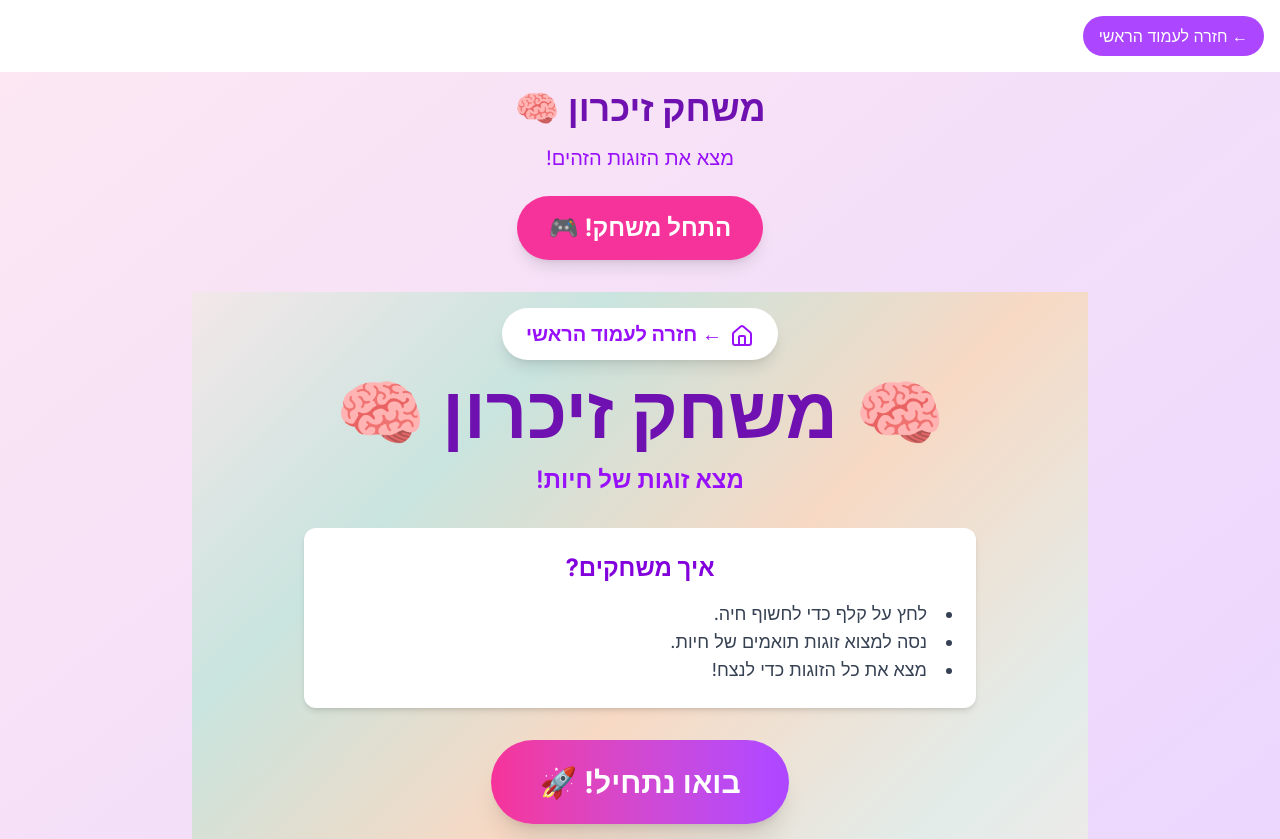
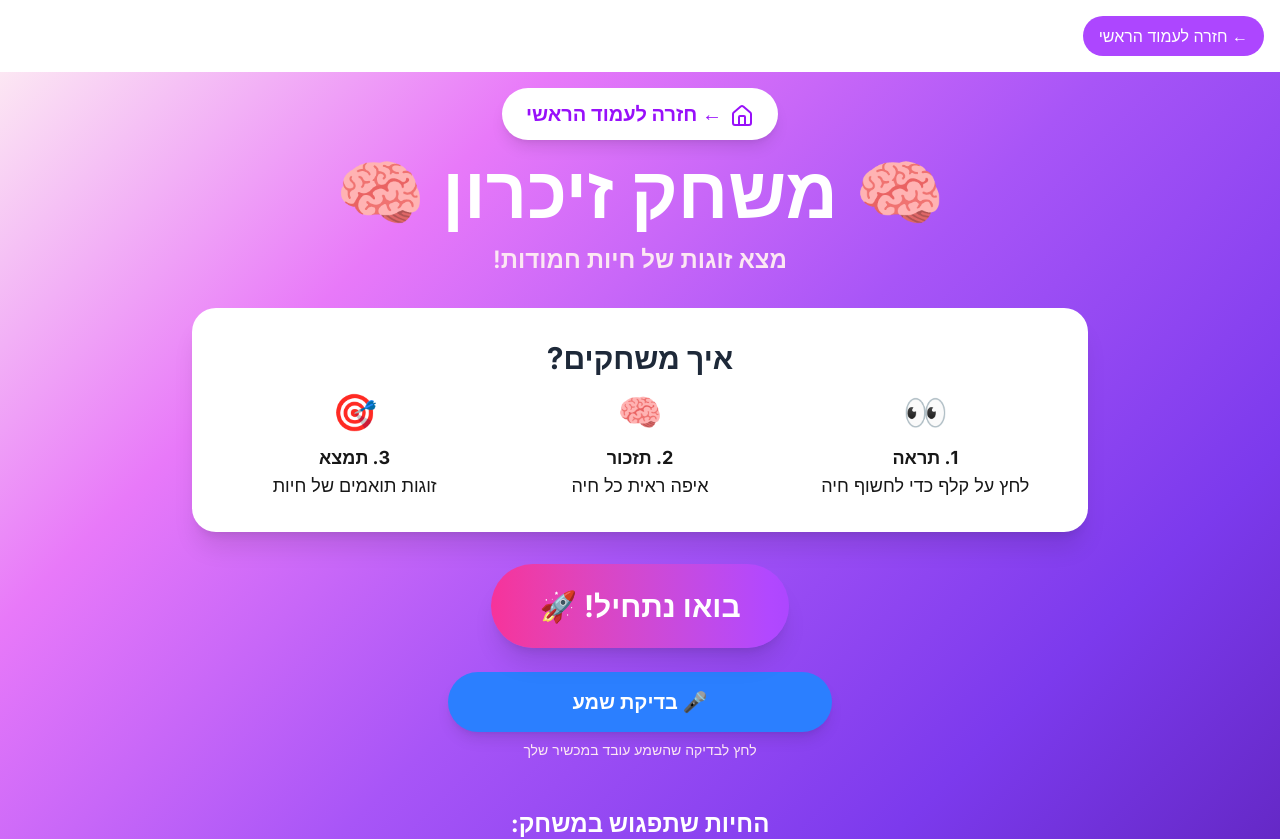
Before and after one commit to benshabbat/GamesForMyKids, a Next.js app in the folder gamesformykids/: page /games/memory in a window 1280 px wide. Shown: the top 839 px of the page. Built offline with nearby package versions, Linux system fonts and the light colour scheme.

Commit message:
feat: enhance memory game UI with improved animations, styling, and audio feedback features

```diff
--- a/gamesformykids/app/games/memory/GameHeader.tsx
+++ b/gamesformykids/app/games/memory/GameHeader.tsx
@@ -1,3 +1,4 @@
+import { Home, RotateCcw } from "lucide-react";
 
 interface GameHeaderProps {
   isGameStarted: boolean;
@@ -7,38 +8,46 @@ interface GameHeaderProps {
 }
 
 export default function GameHeader({
-  isGameStarted,
   matchedPairs,
   totalPairs,
   onStart,
 }: GameHeaderProps) {
   return (
     <div className="text-center mb-8">
-      <h1 className="text-4xl font-bold text-purple-800 mb-4">
-        משחק זיכרון 🧠
+      {/* כותרת המשחק */}
+      <h1 className="text-4xl md:text-5xl font-bold text-purple-800 mb-2">
+        🧠 משחק זיכרון 🧠
       </h1>
       <p className="text-xl text-purple-600 mb-6">מצא את הזוגות הזהים!</p>
 
-      {!isGameStarted ? (
+      {/* פקדים */}
+      <div className="flex justify-between items-center mb-6">
+        <button
+          onClick={() => (window.location.href = "/")}
+          className="px-4 py-2 bg-white rounded-full shadow-lg text-lg font-bold text-gray-600 hover:bg-gray-50 transition-all duration-300"
+        >
+          <Home className="inline w-5 h-5 ml-2" /> חזרה
+        </button>
+
+        <div className="text-center">
+          <div className="text-2xl font-bold text-purple-800">
+            זוגות: {matchedPairs} / {totalPairs}
+          </div>
+          <div className="w-full bg-purple-200 rounded-full h-3 mt-2">
+            <div
+              className="bg-gradient-to-r from-purple-500 to-pink-500 h-3 rounded-full transition-all duration-500"
+              style={{ width: `${(matchedPairs / totalPairs) * 100}%` }}
+            ></div>
+          </div>
+        </div>
+
         <button
           onClick={onStart}
-          className="px-8 py-4 bg-pink-500 text-white rounded-full text-2xl font-bold hover:bg-pink-600 transition-all duration-300 shadow-lg hover:shadow-xl transform hover:scale-105"
+          className="px-4 py-2 bg-white rounded-full shadow-lg text-lg font-bold text-gray-600 hover:bg-gray-50 transition-all duration-300"
         >
-          התחל משחק! 🎮
+          <RotateCcw className="inline w-5 h-5 ml-2" /> מחדש
         </button>
-      ) : (
-        <div className="mb-6">
-          <p className="text-lg text-purple-700">
-            זוגות שנמצאו: {matchedPairs} / {totalPairs}
-          </p>
-          <button
-            onClick={onStart}
-            className="mt-2 px-4 py-2 bg-purple-500 text-white rounded-full hover:bg-purple-600 transition-all duration-300"
-          >
-            משחק חדש
-          </button>
-        </div>
-      )}
+      </div>
     </div>
   );
 }
--- a/gamesformykids/app/games/memory/GameWinMessage.tsx
+++ b/gamesformykids/app/games/memory/GameWinMessage.tsx
@@ -6,18 +6,31 @@ interface GameWinMessageProps {
 
 export default function GameWinMessage({ animals }: GameWinMessageProps) {
   return (
-    <div className="text-center mb-8 p-6 bg-yellow-200 rounded-2xl shadow-lg animate-bounce-gentle">
-      <h2 className="text-3xl font-bold text-yellow-800 mb-2">
+    <div className="text-center mb-8 p-8 bg-gradient-to-r from-yellow-200 to-orange-200 rounded-3xl shadow-xl animate-bounce-gentle">
+      <h2 className="text-4xl font-bold text-orange-800 mb-2">
         🎉 כל הכבוד! 🎉
       </h2>
-      <p className="text-xl text-yellow-700">מצאת את כל הזוגות!</p>
-      <div className="mt-4 text-2xl">
-        {animals.map((animal) => (
-          <span key={animal.emoji} className="mx-1">
+      <p className="text-2xl text-orange-700 mb-4">מצאת את כל הזוגות!</p>
+
+      {/* הצגת כל החיות בחגיגה */}
+      <div className="mt-4 flex flex-wrap justify-center gap-2">
+        {animals.map((animal, index) => (
+          <span
+            key={animal.emoji + index}
+            className="text-3xl animate-bounce"
+            style={{
+              animationDelay: `${index * 0.1}s`,
+              animationDuration: '1s'
+            }}
+          >
             {animal.emoji}
           </span>
         ))}
       </div>
+
+      <div className="text-3xl mt-4 text-orange-600">
+        ⭐ מעולה! תמשיך לשחק! ⭐
+      </div>
     </div>
   );
 }
--- a/gamesformykids/app/games/memory/StartScreen.tsx
+++ b/gamesformykids/app/games/memory/StartScreen.tsx
@@ -10,14 +10,13 @@ type StartScreenProps = {
 export default function StartScreen({
   onStart,
   animals,
-  onSpeak,
 }: StartScreenProps) {
   return (
     <div
       className="min-h-screen p-4"
       style={{
         background:
-          "linear-gradient(135deg, #f3e7e9 0%, #c9e4de 25%, #f7d9c4 50%, #e2ece9 75%, #f9e7e7 100%)",
+          "linear-gradient(135deg, #fce7f3 0%, #e879f9 25%, #a855f7 50%, #7c3aed 75%, #5b21b6 100%)",
       }}
     >
       <div className="max-w-4xl mx-auto text-center">
@@ -29,24 +28,45 @@ export default function StartScreen({
           >
             <Home className="inline w-6 h-6 ml-2" />← חזרה לעמוד הראשי
           </button>
-          <h1 className="text-5xl md:text-7xl font-bold text-purple-800 mb-4">
+          <h1 className="text-5xl md:text-7xl font-bold text-white mb-4">
             🧠 משחק זיכרון 🧠
           </h1>
-          <p className="text-xl md:text-2xl text-purple-600 font-semibold mb-8">
-            מצא זוגות של חיות!
+          <p className="text-xl md:text-2xl text-pink-100 font-semibold mb-8">
+            מצא זוגות של חיות חמודות!
           </p>
         </div>
 
         {/* הסבר המשחק */}
-        <div className="bg-white rounded-xl shadow-md p-6 mb-8 mx-auto max-w-2xl">
-          <h2 className="text-2xl font-bold text-purple-700 mb-4">
+        <div className="bg-white bg-opacity-90 rounded-3xl p-8 mb-8 shadow-xl">
+          <h2 className="text-3xl font-bold text-gray-800 mb-4">
             איך משחקים?
           </h2>
-          <ul className="text-lg text-gray-700 list-disc list-inside text-right">
-            <li>לחץ על קלף כדי לחשוף חיה.</li>
-            <li>נסה למצוא זוגות תואמים של חיות.</li>
-            <li>מצא את כל הזוגות כדי לנצח!</li>
-          </ul>
+          <div className="grid grid-cols-1 md:grid-cols-3 gap-6 text-lg">
+            <div className="text-center">
+              <div className="text-4xl mb-3">👀</div>
+              <p>
+                <strong>1. תראה</strong>
+                <br />
+                לחץ על קלף כדי לחשוף חיה
+              </p>
+            </div>
+            <div className="text-center">
+              <div className="text-4xl mb-3">🧠</div>
+              <p>
+                <strong>2. תזכור</strong>
+                <br />
+                איפה ראית כל חיה
+              </p>
+            </div>
+            <div className="text-center">
+              <div className="text-4xl mb-3">🎯</div>
+              <p>
+                <strong>3. תמצא</strong>
+                <br />
+                זוגות תואמים של חיות
+              </p>
+            </div>
+          </div>
         </div>
 
         {/* כפתור התחלה */}
@@ -57,25 +77,79 @@ export default function StartScreen({
           בואו נתחיל! 🚀
         </button>
 
+        {/* כפתור בדיקת שמע פשוט */}
+        <div className="mb-8">
+          <button
+            onClick={() => {
+              // צליל הצלחה פשוט
+              if (typeof window !== 'undefined' && window.speechSynthesis) {
+                try {
+                  const testUtter = new SpeechSynthesisUtterance('בדיקת שמע');
+                  testUtter.lang = 'he-IL';
+                  testUtter.rate = 0.8;
+                  testUtter.volume = 1.0;
+                  window.speechSynthesis.speak(testUtter);
+                } catch {
+                  // צליל גיבוי באמצעות AudioContext
+                  try {
+                    const audioContext = new (window.AudioContext || (window as any).webkitAudioContext)();
+                    const oscillator = audioContext.createOscillator();
+                    const gainNode = audioContext.createGain();
+
+                    oscillator.connect(gainNode);
+                    gainNode.connect(audioContext.destination);
+
+                    oscillator.frequency.setValueAtTime(523, audioContext.currentTime);
+                    gainNode.gain.setValueAtTime(0.3, audioContext.currentTime);
+                    gainNode.gain.exponentialRampToValueAtTime(0.01, audioContext.currentTime + 0.5);
+
+                    oscillator.start(audioContext.currentTime);
+                    oscillator.stop(audioContext.currentTime + 0.5);
+                  } catch {
+                    alert('❌ בעיה בהפעלת שמע. נסה דפדפן אחר');
+                  }
+                }
+              }
+            }}
+            className="block w-full max-w-sm mx-auto px-8 py-4 bg-blue-500 text-white rounded-full text-xl font-bold hover:bg-blue-600 transition-all duration-300 shadow-lg"
+          >
+            🎤 בדיקת שמע
+          </button>
+          <p className="text-pink-100 mt-2 text-sm">
+            לחץ לבדיקה שהשמע עובד במכשיר שלך
+          </p>
+        </div>
+
         {/* דוגמת חיות */}
         <div className="mt-12">
-          <h3 className="text-2xl font-bold text-gray-700 mb-6">
+          <h3 className="text-2xl font-bold text-white mb-6">
             החיות שתפגוש במשחק:
           </h3>
           <div className="flex flex-wrap justify-center gap-4">
             {animals.map((animal) => (
               <div
                 key={animal.name}
-                className={`w-20 h-20 rounded-full shadow-lg flex items-center justify-center text-3xl font-bold border-4 border-white cursor-pointer`}
-                onClick={() => onSpeak && onSpeak(animal.name)}
+                className="w-20 h-20 rounded-full shadow-lg bg-white flex items-center justify-center text-3xl font-bold border-4 border-pink-200 cursor-pointer transform hover:scale-110 transition-all duration-300"
+                onClick={() => {
+                  // הקראת שם החיה
+                  if (typeof window !== 'undefined' && window.speechSynthesis) {
+                    window.speechSynthesis.cancel();
+                    const utterance = new SpeechSynthesisUtterance(animal.name);
+                    utterance.lang = 'he-IL';
+                    utterance.rate = 0.8;
+                    utterance.volume = 1.0;
+                    utterance.pitch = 1.2;
+                    window.speechSynthesis.speak(utterance);
+                  }
+                }}
                 title={animal.name}
               >
                 {animal.emoji}
               </div>
             ))}
           </div>
-          <p className="text-gray-600 mt-4">
-            לחץ על &quot;בואו נתחיל!&quot; כדי להתחיל לשחק ולגלות את כל החיות!
+          <p className="text-pink-100 mt-4">
+            לחץ על חיה כדי לשמוע את השם שלה! כל זוג חיות זהות מסתתר בין הקלפים
           </p>
         </div>
       </div>
--- a/gamesformykids/app/games/memory/page.tsx
+++ b/gamesformykids/app/games/memory/page.tsx
@@ -17,8 +17,17 @@ export default function MemoryGamePage() {
     handleCardClick,
   } = useMemoryGame();
 
+  if (!isGameStarted) {
+    return (
+      <StartScreen
+        onStart={initializeGame}
+        animals={animals}
+      />
+    );
+  }
+
   return (
-    <div className="min-h-screen bg-gradient-to-br from-pink-100 to-purple-200 p-4">
+    <div className="min-h-screen bg-gradient-to-br from-pink-100 via-purple-100 to-indigo-200 p-4">
       <div className="max-w-4xl mx-auto">
         <GameHeader
           isGameStarted={isGameStarted}
@@ -26,10 +35,6 @@ export default function MemoryGamePage() {
           totalPairs={animals.length}
           onStart={initializeGame}
         />
-
-        {!isGameStarted && (
-          <StartScreen onStart={initializeGame} animals={animals} />
-        )}
 
         {isGameWon && <GameWinMessage animals={animals} />}
 
--- a/gamesformykids/app/globals.css
+++ b/gamesformykids/app/globals.css
@@ -25,6 +25,7 @@ body {
   --foreground: #171717;
 }
 
+
 @theme inline {
   --color-background: var(--background);
   --color-foreground: var(--foreground);
@@ -44,3 +45,21 @@ body {
   color: var(--foreground);
   font-family: Arial, Helvetica, sans-serif;
 }
+@keyframes bounce-in {
+  0% {
+    transform: scale(0);
+    opacity: 0;
+  }
+  50% {
+    transform: scale(1.2);
+    opacity: 0.8;
+  }
+  100% {
+    transform: scale(1);
+    opacity: 1;
+  }
+}
+
+.animate-bounce-in {
+  animation: bounce-in 0.6s ease-out;
+}
```
Also changed, not shown: gamesformykids/app/games/memory/MemoryCard.tsx (+9 -6 lines).
